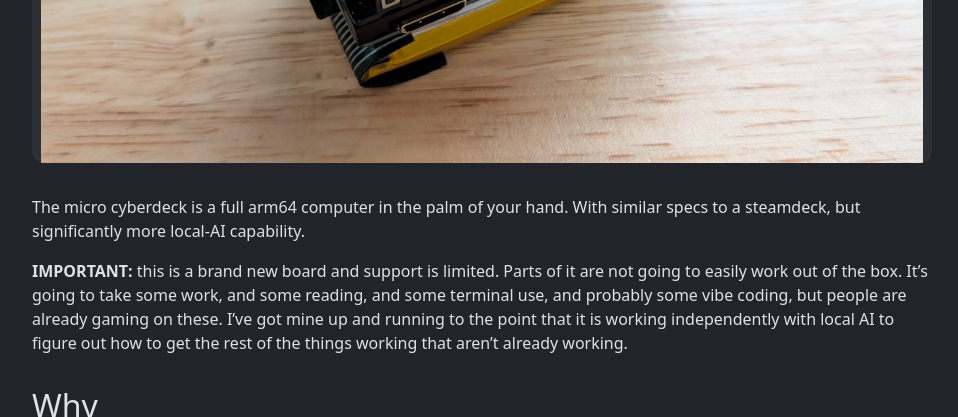
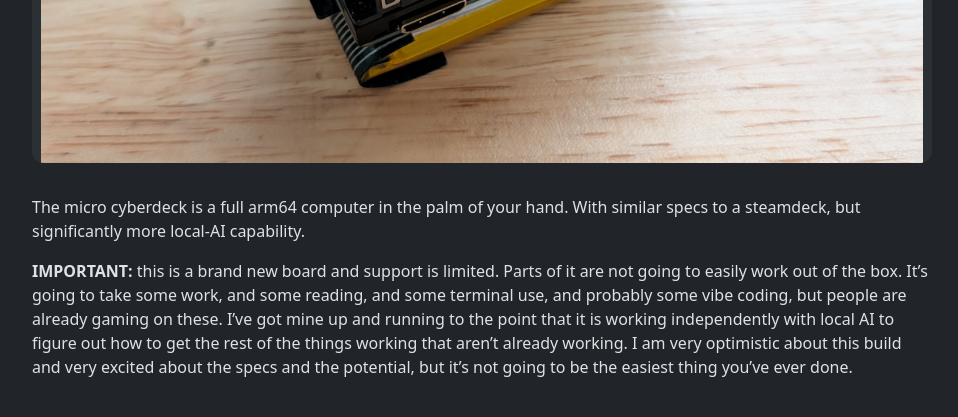
Before and after one commit to cjtrowbridge-com/cjtrowbridge.com, a Jekyll site: the page built from projects/2026-09-09-micro-cyberdeck/index.md, in a window 1280 px wide and 900 px high, scrolled down 703 px, cut to the strip 0-417 px from the top of the window. Shown: the whole strip, without its empty margins (158-1116 px from the left). Built offline with Jekyll 4.4.1, drawn with Linux system fonts in a browser that asks for light colours; nearby versions of some CDN libraries.

Commit message:
added optimistic message to disclaimer

```diff
--- a/projects/2026-09-09-micro-cyberdeck/index.md
+++ b/projects/2026-09-09-micro-cyberdeck/index.md
@@ -21,7 +21,7 @@ lastUpdated: 2026-09-14
 
 The micro cyberdeck is a full arm64 computer in the palm of your hand. With similar specs to a steamdeck, but significantly more local-AI capability.
 
-**IMPORTANT:** this is a brand new board and support is limited. Parts of it are not going to easily work out of the box. It's going to take some work, and some reading, and some terminal use, and probably some vibe coding, but people are already gaming on these. I've got mine up and running to the point that it is working independently with local AI to figure out how to get the rest of the things working that aren't already working.
+**IMPORTANT:** this is a brand new board and support is limited. Parts of it are not going to easily work out of the box. It's going to take some work, and some reading, and some terminal use, and probably some vibe coding, but people are already gaming on these. I've got mine up and running to the point that it is working independently with local AI to figure out how to get the rest of the things working that aren't already working. I am very optimistic about this build and very excited about the specs and the potential, but it’s not going to be the easiest thing you’ve ever done.
 
 ## Why
 
```
